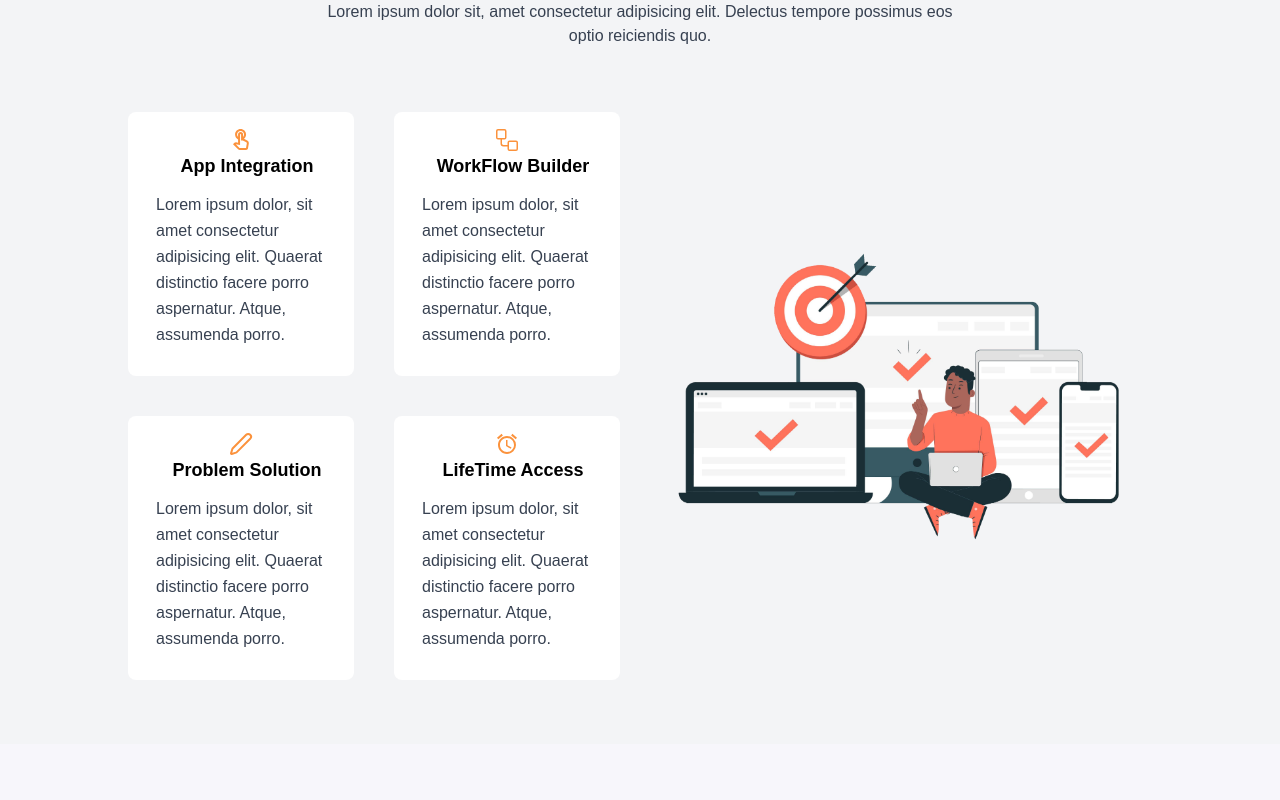
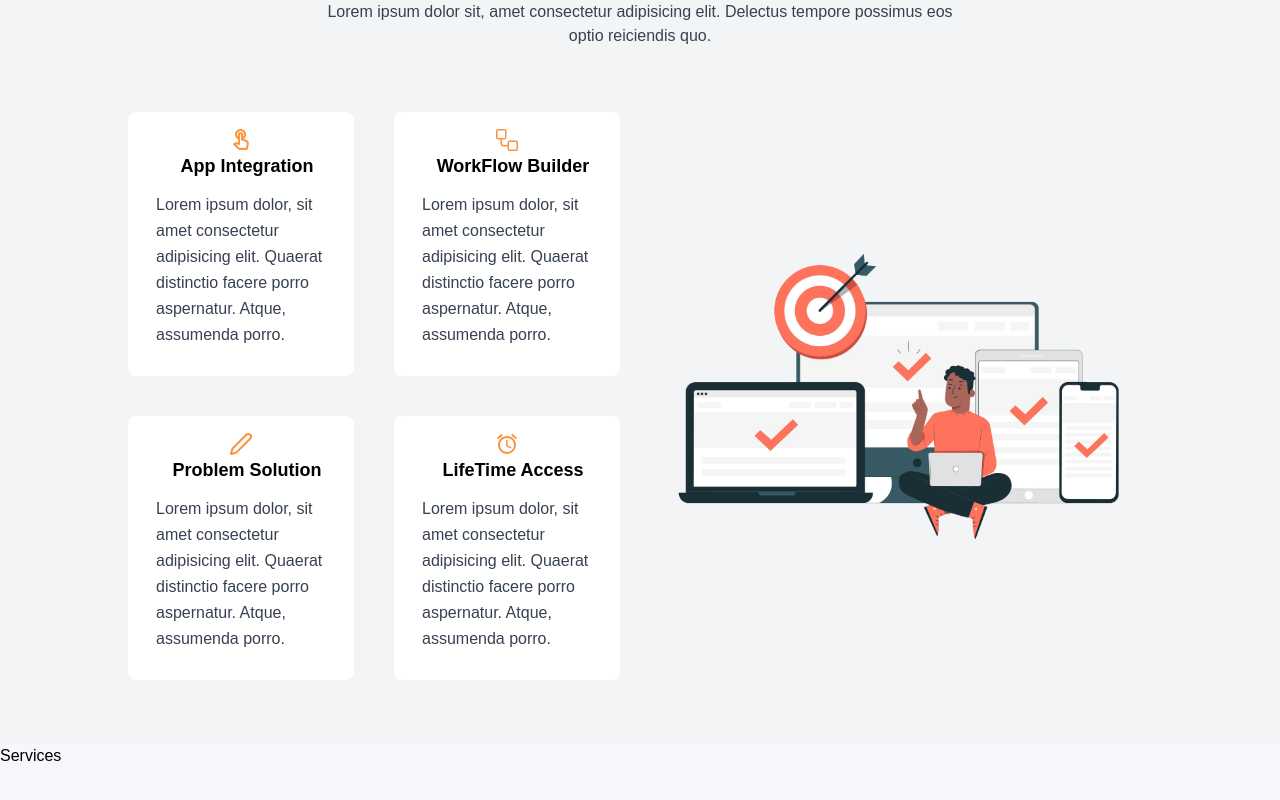
Before and after one commit to moonspark78/TechDev_NextJS, a Next.js app: page / in a window 1280 px wide. Shown: the part 1612-2412 px from the top of the page. Built offline with nearby package versions, Linux system fonts and the light colour scheme; a web font is replaced by a local one.

Commit message:
Create Services  components

```diff
--- a/app/components/Home/Home.tsx
+++ b/app/components/Home/Home.tsx
@@ -2,6 +2,7 @@
 import Hero from './Hero/Hero'
 import About from './About/About'
 import Feature from './Feature/Feature'
+import Services from './Services/Services'
 
 const Home = () => {
   return (
@@ -9,6 +10,7 @@
       <Hero/>
       <About/>
       <Feature/>
+      <Services/>
     </div>
   )
 }
--- /dev/null
+++ b/app/components/Home/Services/Services.tsx
@@ -0,0 +1,9 @@
+import React from 'react'
+
+const Services = () => {
+  return (
+    <div>Services</div>
+  )
+}
+
+export default Services
```
